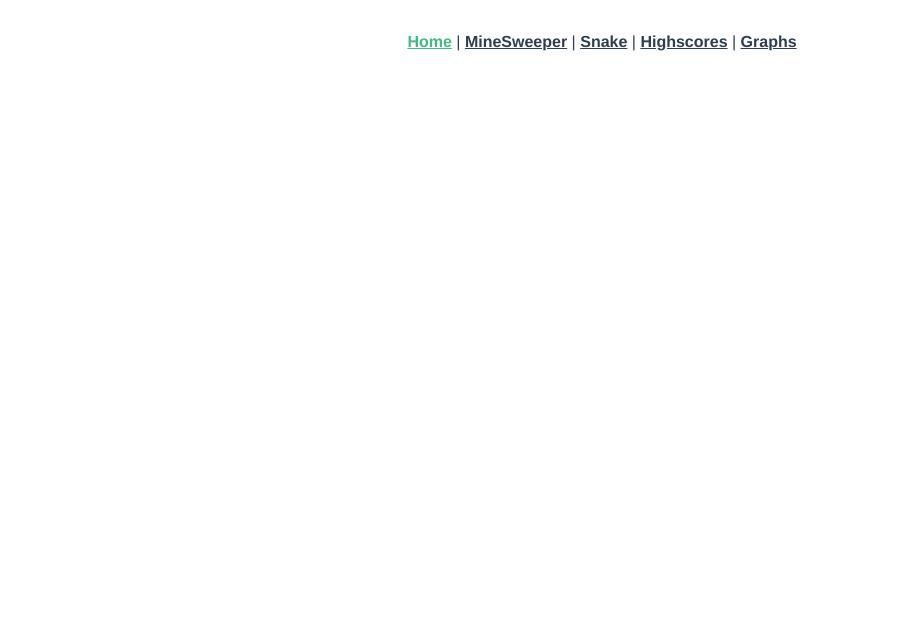
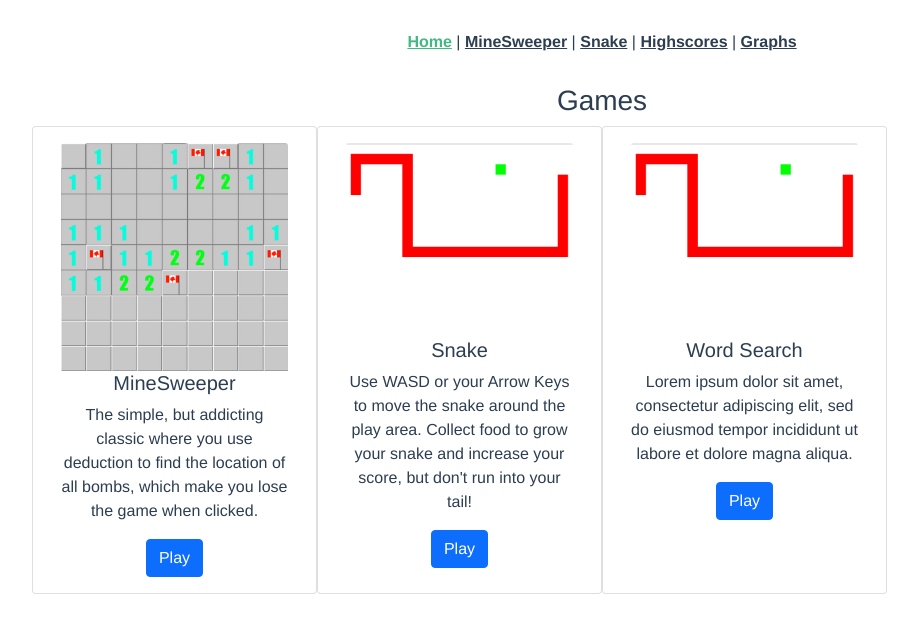
Before and after one commit to AlexNayl/WebDevGroupProject, a Vue app: page / in a window 1280 px wide. Shown: the top 630 px of the page, without its empty margins (38-956 px from the left). Built offline with nearby package versions, Linux system fonts and the light colour scheme.

Commit message:
Started home page

```diff
--- a/src/components/GraphCreator.vue
+++ b/src/components/GraphCreator.vue
@@ -1,6 +1,6 @@
 <template>
     <label for="game">Choose a game:</label>
-    <select v-model="option" name="game" id="optionSelector">
+    <select v-model="option" name="game" id="optionSelector" class="custom-select">
         <option value="minesweeper">Minesweeper</option>
         <option value="wordsearch">Wordsearch</option>
         <option value="snake">Snake</option>
--- a/src/views/HomeView.vue
+++ b/src/views/HomeView.vue
@@ -1,5 +1,34 @@
 <template>
     <div class="home">
+		<div class="container">
+			<h3>Games</h3>
+			<div class="row">
+				<div class="card col col-md-3">
+					<div class="card-body">
+						<img class="card-img-top" src="@/../public/images/minesweeper.png" alt="MineSweeper">
+						<h5 class="card-title">MineSweeper</h5>
+						<p class="card-text">The simple, but addicting classic where you use deduction to find the location of all bombs, which make you lose the game when clicked.</p>
+						<a href="/MineSweeper" class="btn btn-primary">Play</a>
+					</div>
+				</div>
+				<div class="card col col-md-3">
+					<div class="card-body">
+						<img class="card-img-top" src="@/../public/images/snake.png" alt="Snake">
+						<h5 class="card-title">Snake</h5>
+						<p class="card-text">Use WASD or your Arrow Keys to move the snake around the play area. Collect food to grow your snake and increase your score, but don't run into your tail!</p>
+						<a href="/Snake" class="btn btn-primary">Play</a>
+					</div>
+				</div>
+				<div class="card col col-md-3">
+					<div class="card-body">
+						<img class="card-img-top" src="@/../public/images/snake.png" alt="Word Search">
+						<h5 class="card-title">Word Search</h5>
+						<p class="card-text">Lorem ipsum dolor sit amet, consectetur adipiscing elit, sed do eiusmod tempor incididunt ut labore et dolore magna aliqua.</p>
+						<a href="/MineSweeper" class="btn btn-primary">Play</a>
+					</div>
+				</div>
+			</div>
+		</div>
     </div>
 </template>
 
@@ -12,3 +41,9 @@ export default {
     }
 }
 </script>
+
+<style>
+.card {
+	width: 26rem;
+}
+</style>
```
Also changed, not shown: public/images/minesweeper.png (added), public/images/snake.png (added).
